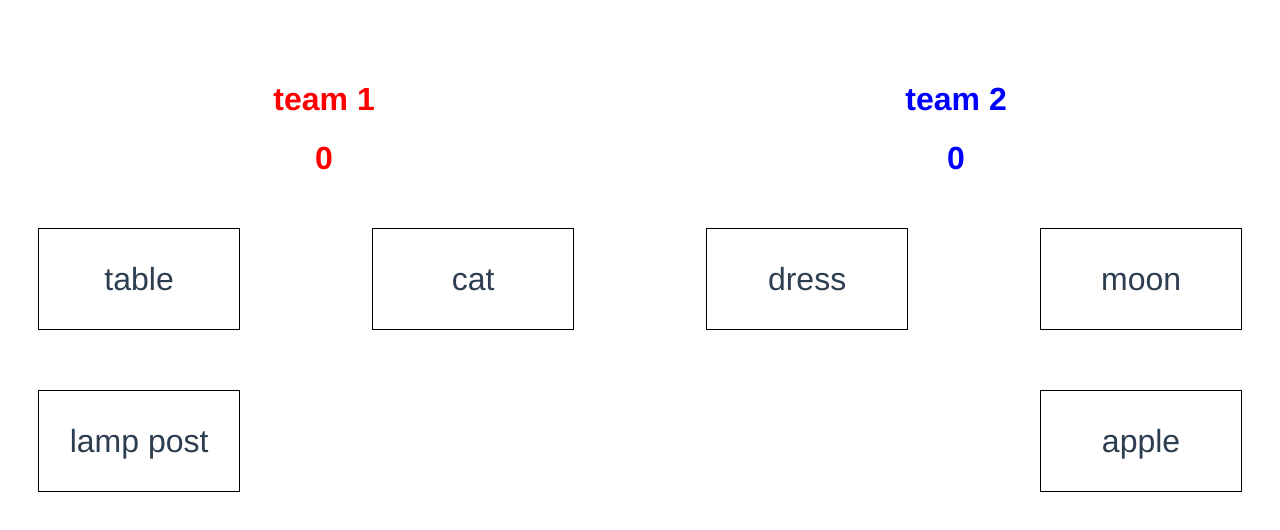
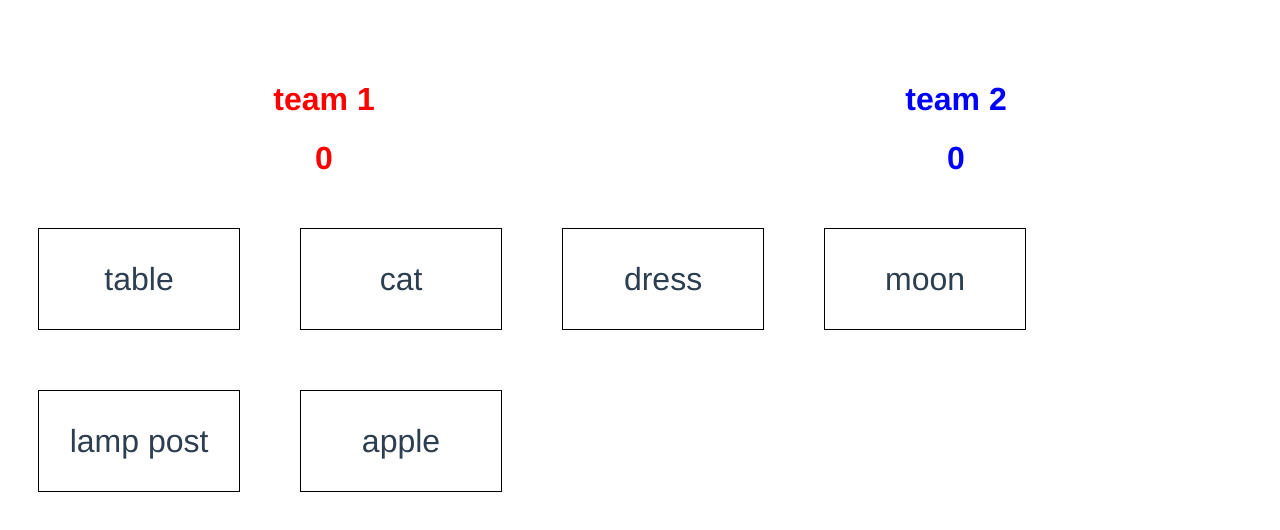
Before and after one commit to wwzeb/fe_codenames, a Vue app: page / in a window 1280 px wide. Shown: the top 530 px of the page. Built offline with nearby package versions, Linux system fonts and the light colour scheme.

Commit message:
moved codename out of gameboard and into app so it can access the global app state

```diff
--- a/src/App.vue
+++ b/src/App.vue
@@ -15,20 +15,30 @@
     </div>
 
     <div class="board">
-      <GameBoard :codenames="codenames"></GameBoard>
+      <GameBoard>
+
+          <Codename
+              v-for="codename in codenames"
+              :key="codename.codename"
+              :codename="codename.codename"
+          ></Codename>
+
+      </GameBoard>
     </div>
   </div>
 </template>
 
 <script>
 import GameBoard from './components/GameBoard';
-import Score from './components/Score'
+import Score from './components/Score';
+import Codename from './components/Codename';
 
 export default {
   name: 'app',
   components: {
     GameBoard,
-    Score
+    Score,
+    Codename
   },
   data () {
     return {
--- a/src/components/GameBoard.vue
+++ b/src/components/GameBoard.vue
@@ -1,33 +1,18 @@
 <template>
   <div class="gameboard">
-
-    <codename
-        v-for="codename in codenames"
-        :key="codename.codename"
-        :codename="codename.codename"
-    ></codename>
-
+      <slot></slot>
   </div>
 </template>
 
 <script>
-import Codename from './Codename';
-
 export default {
   name: 'GameBoard',
-  components: {
-      Codename
-  },
-  props: [
-      'codenames'
-  ]
 }
 </script>
 
 <style>
 .gameboard {
     display: flex;
-    justify-content: space-between;
     flex-direction: row;
     flex-wrap: wrap;
 }
```
